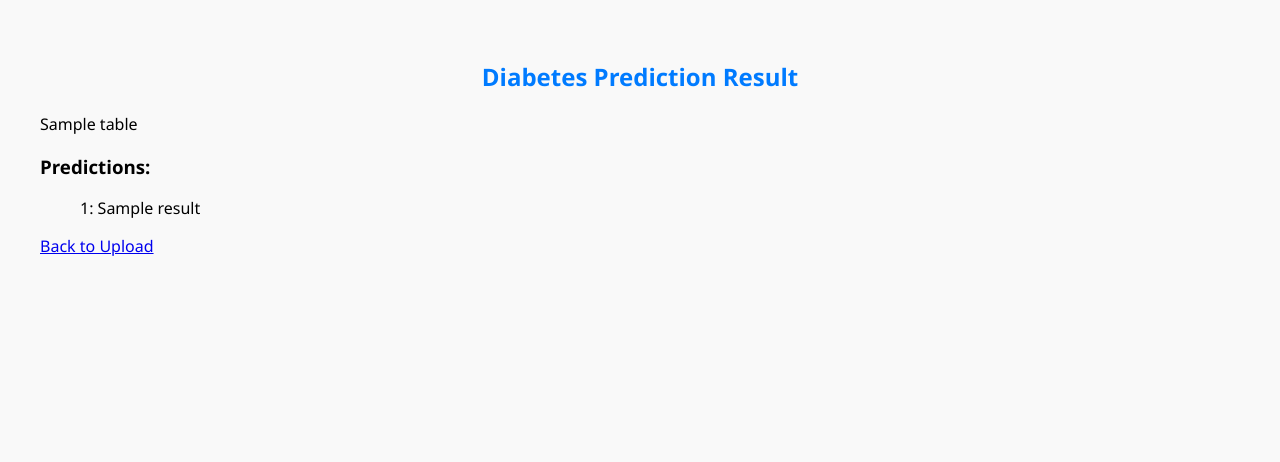
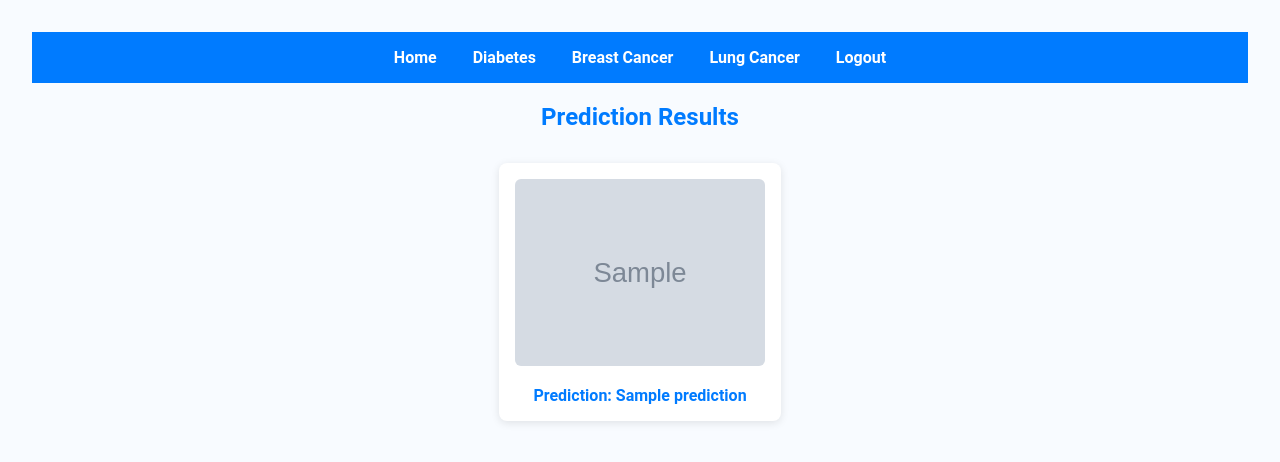
Before and after one commit to Shetalkothari/doctor_dashboard, a Flask app: template templates/breast_result.html in a window 1280 px wide. Shown: the top 462 px of the page. Run offline with Flask 3, Linux system fonts and the light colour scheme; the template is opened without the code that fills it: most values are stand-ins (such as "Sample title", 1, 10 or a date in 2020); grey boxes marked "Sample" are stand-in pictures.

Commit message:
Update breast_result.html

```diff
--- a/templates/breast_result.html
+++ b/templates/breast_result.html
@@ -1,45 +1,75 @@
 <!DOCTYPE html>
-<html>
+<html lang="en">
 <head>
-    <title>Diabetes Prediction Result</title>
+    <meta charset="UTF-8">
+    <title>Breast Cancer Results</title>
     <style>
         body {
-            font-family: 'Segoe UI', sans-serif;
+            font-family: 'Roboto', sans-serif;
+            background-color: #f8fbff;
+            margin: 0;
             padding: 2rem;
-            background-color: #f9f9f9;
+            color: #333;
+        }
+        nav {
+            background-color: #007bff;
+            padding: 1rem;
+            text-align: center;
+        }
+        nav a {
+            color: white;
+            margin: 0 1rem;
+            text-decoration: none;
+            font-weight: bold;
         }
         h2 {
+            color: #007bff;
             text-align: center;
+        }
+        .results {
+            display: flex;
+            flex-wrap: wrap;
+            justify-content: center;
+            gap: 2rem;
+            margin-top: 2rem;
+        }
+        .result-card {
+            background: white;
+            padding: 1rem;
+            border-radius: 8px;
+            box-shadow: 0 2px 8px rgba(0,0,0,0.1);
+            text-align: center;
+            max-width: 250px;
+        }
+        .result-card img {
+            max-width: 100%;
+            border-radius: 6px;
+        }
+        .prediction {
+            font-weight: bold;
+            margin-top: 1rem;
             color: #007bff;
-        }
-        table.data {
-            width: 100%;
-            border-collapse: collapse;
-            margin: 2rem 0;
-        }
-        table.data th, table.data td {
-            border: 1px solid #ddd;
-            padding: 0.5rem;
-        }
-        ul {
-            list-style-type: none;
         }
     </style>
 </head>
 <body>
-    <h2>Diabetes Prediction Result</h2>
+    <nav>
+        <a href="/dashboard">Home</a>
+        <a href="/diabetes">Diabetes</a>
+        <a href="/breast-cancer">Breast Cancer</a>
+        <a href="/lung-cancer">Lung Cancer</a>
+        <a href="/logout">Logout</a>
+    </nav>
 
-    {% if tables %}
-        {{ tables[0]|safe }}
-    {% endif %}
+    <h2>Prediction Results</h2>
 
-    <h3>Predictions:</h3>
-    <ul>
-        {% for result in predictions %}
-            <li>{{ loop.index }}: {{ result }}</li>
+    <div class="results">
+        {% for item in predictions %}
+        <div class="result-card">
+            <img src="{{ url_for('static', filename='uploads/' + item.filename) }}" alt="Uploaded Image">
+            <div class="prediction">Prediction: {{ item.prediction }}</div>
+        </div>
         {% endfor %}
-    </ul>
-
-    <a href="/diabetes">Back to Upload</a>
+    </div>
 </body>
 </html>
```
